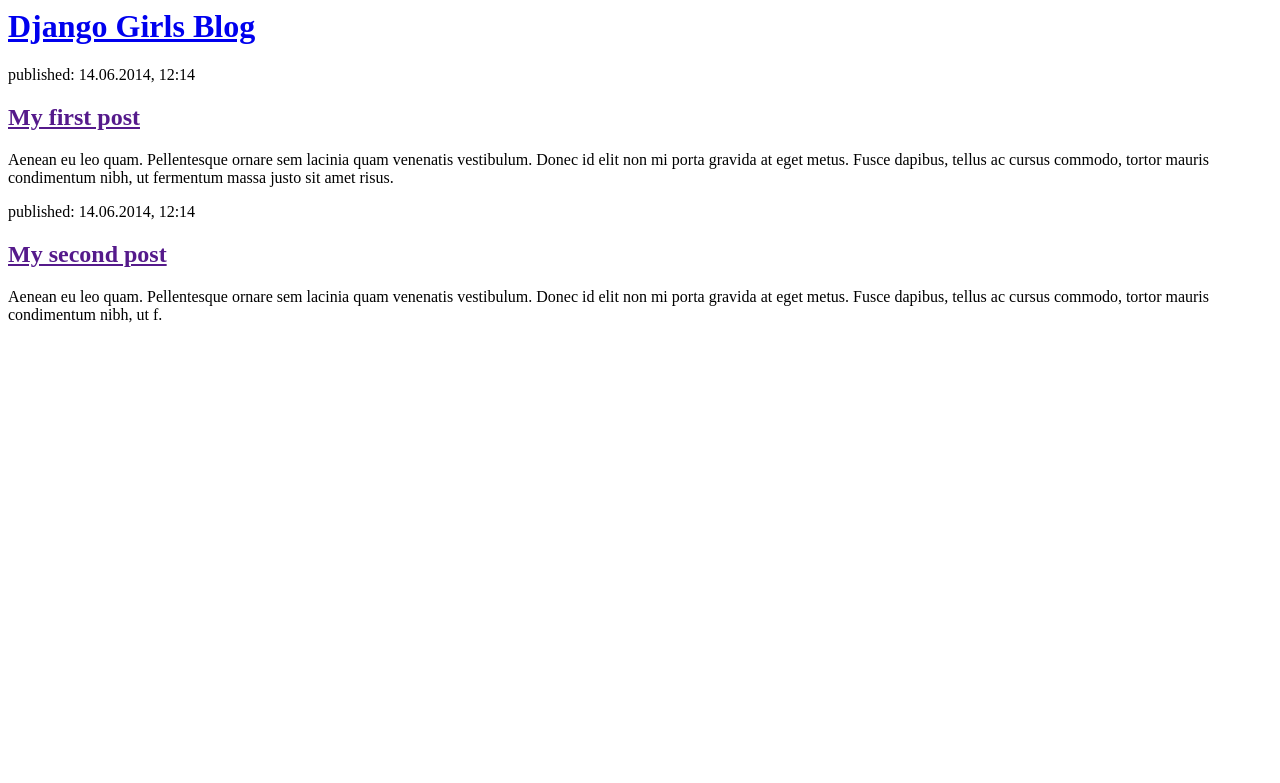
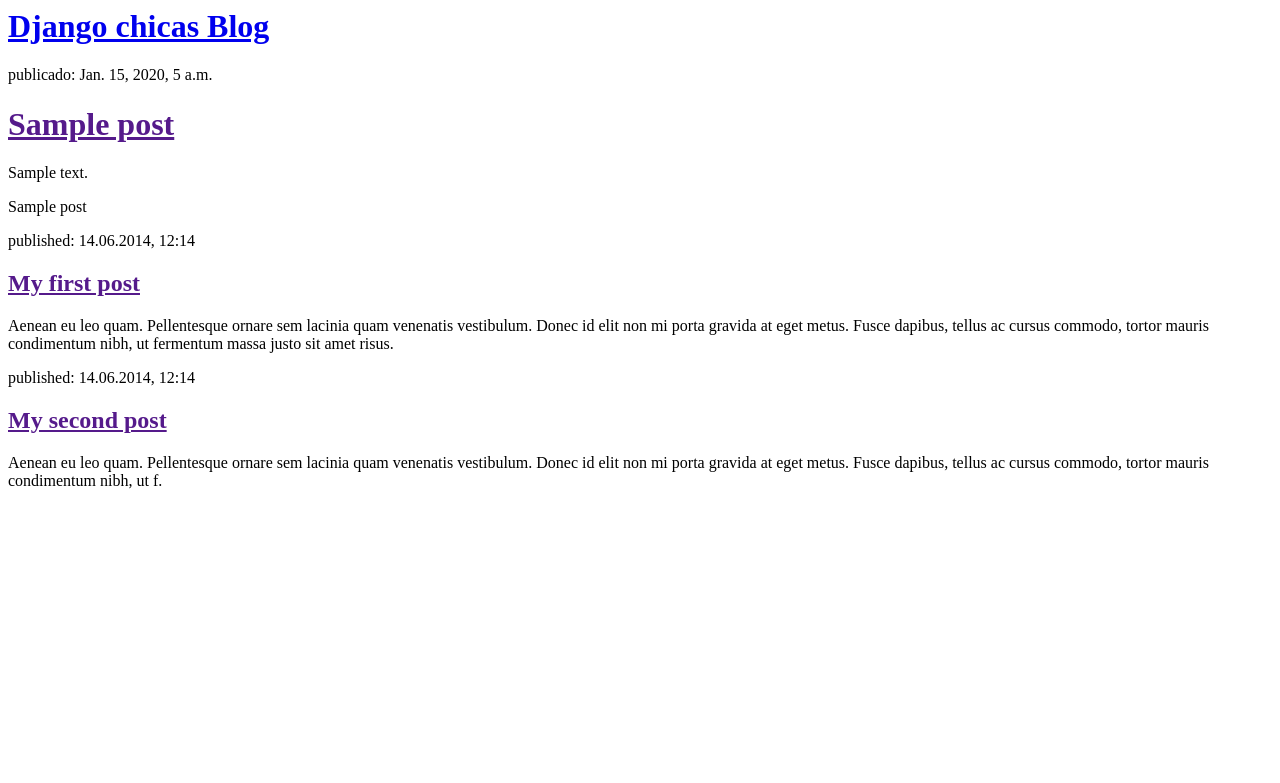
Before and after one commit to anubys17/my-firts-blog, a Django app: template blog/templates/blog/post_list.html in a window 1280 px wide. Shown: the top 783 px of the page. Run offline with Django 3.2, Linux system fonts and the light colour scheme; the template is opened without the code that fills it: values that come from a table or form of the project are taken from there, others are empty; tables that the repository leaves empty hold one stand-in row (values such as "Sample post").

Commit message:
Templates modificados para mostrar post desde base de datos.

```diff
--- a/blog/templates/blog/post_list.html
+++ b/blog/templates/blog/post_list.html
@@ -3,10 +3,11 @@
         <title>Django Girls blog</title>
     </head>
     <body>
-        <div>
-            <h1><a href="/">Django Girls Blog</a></h1>
-        </div>
-
+        <div><h1><a href = "/" > Django chicas Blog </a></h1></div>{% for post in posts %} <div>
+            <p> publicado: {{ post.published_date }} </p>
+            <h1><a href = "">{{ post.title }} </a></h1>
+            <p>{{ post.text|linebreaksbr }} </p></div>{% endfor %}
+            {% for post in posts %} {{ post }}{% endfor %}
         <div>
             <p>published: 14.06.2014, 12:14</p>
             <h2><a href="">My first post</a></h2>
--- a/blog/views.py
+++ b/blog/views.py
@@ -1,4 +1,6 @@
 from django.shortcuts import render
-
+from django.utils import timezone
+from .models import Post
 def post_list(request):
-    return render(request, 'blog/post_list.html', {})
+    posts= Post.objects.filter(published_date__lte=timezone.now()).order_by('published_date')
+    return render(request, 'blog/post_list.html', {'posts': posts})
```
